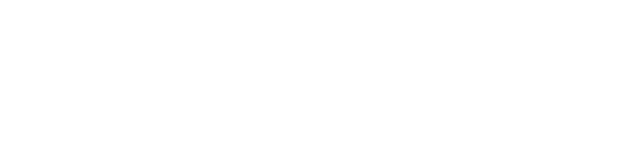
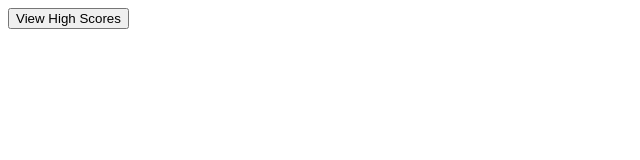
Before and after one commit to patty345/Web-API-Code-Quiz, a plain HTML site: page index.html in a window 1280 px wide. Shown: the whole page, without its empty margins (0-640 px from the left). Drawn offline with Linux system fonts and the light colour scheme.

Commit message:
Added header

```diff
--- a/index.html
+++ b/index.html
@@ -8,7 +8,14 @@
     <title>Code Quiz</title>
   </head>
   <body>
+    <header>
+        <div>
+            <button class="btnHeader" id="high-scores">View High Scores</button>
+        </div>
+        <div>
 
+        </div>
+    </header>
 
 
 
```
